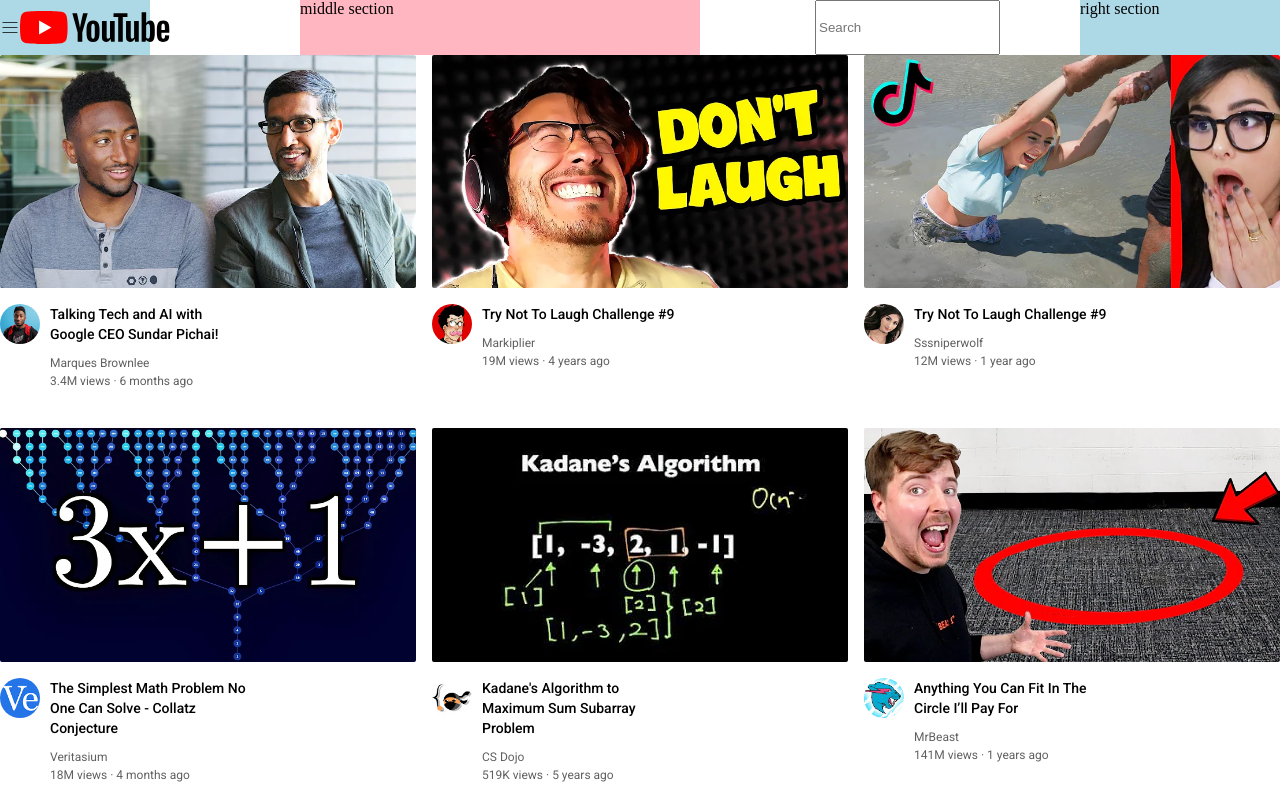
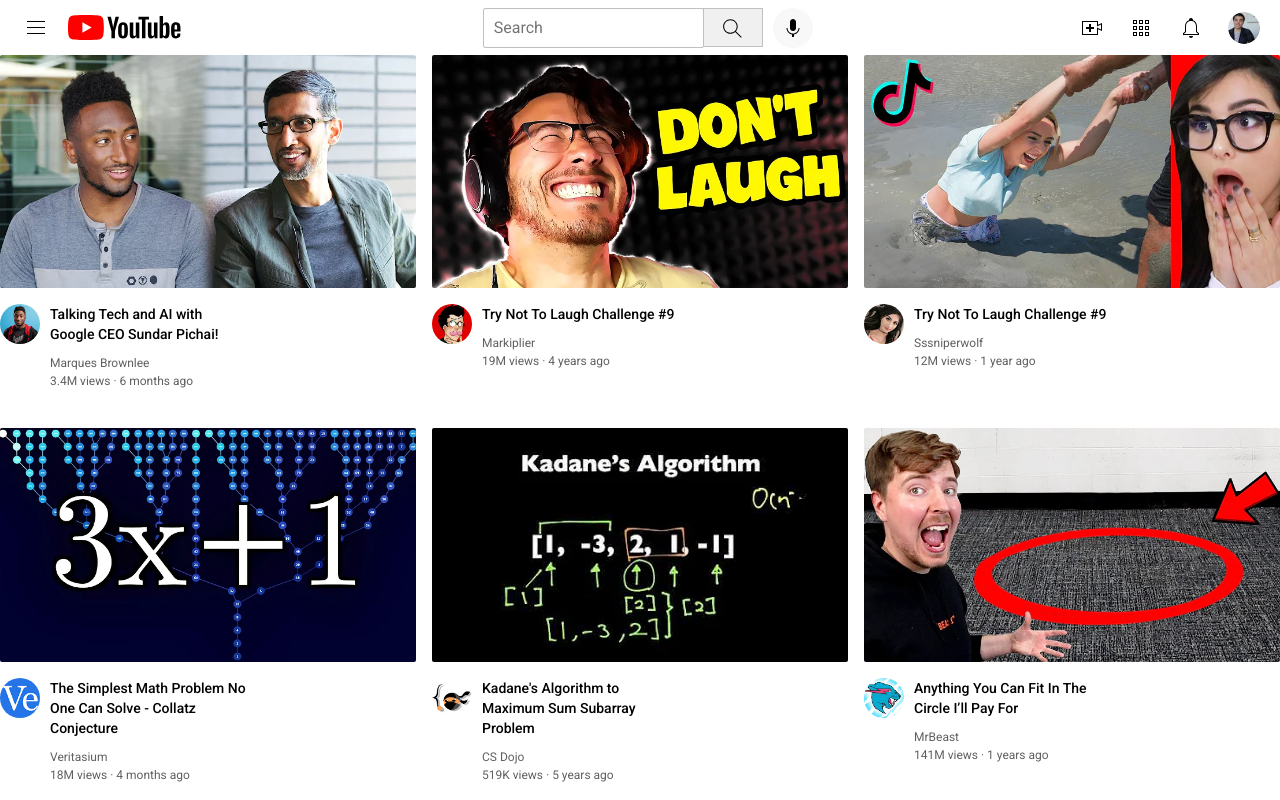
Before and after one commit to RishiGupta-05/youtube-clone, a plain HTML site: page index.html in a window 1280 px wide. Drawn offline with Linux system fonts and the light colour scheme.

Commit message:
flex bar completed

```diff
--- a/index.html
+++ b/index.html
@@ -13,14 +13,30 @@
 
 
     <body>
-        <div class="header">
+        <div class="header" >
+
             <div class="left-section">
                 <img class="hamburger-menu" src="icons/hamburger-menu.svg" alt="">
-                <img class="youtuber-logo" src="icons/youtube-logo.svg" alt="">
+                <img class="youtube-logo" src="icons/youtube-logo.svg" alt="">
             </div>
-            <div class="middle-section">middle section</div>
-            <input type="text" placeholder="Search" class="search-bar">
-            <div class="right-section">right section</div>
+
+            <div class="middle-section"><input type="text" placeholder="Search" class="search-bar">
+                <button class="search-button">
+                    <img src="icons/search.svg" class="search-icon" alt="">
+                </button>
+
+                <button class="voice-search-button">
+                    <img src="icons/voice-search-icon.svg" class="voice-search-icon">
+                </button>
+
+        </div>
+
+            <div class="right-section">
+                <img class="upload-icon" src="icons/upload.svg" alt="">
+                <img class="youtube-apps-icon"  src="icons/youtube-apps.svg" alt="">
+                <img class="notifications-icon" src="icons/notifications.svg" alt="">
+                <img class="current-user-picture" src="channel-pictures/my-channel.jpeg" alt="">
+            </div>
 
         </div>
 
--- a/styles/header.css
+++ b/styles/header.css
@@ -1,34 +1,102 @@
-.header{
+.header {
     height: 55px;
-
     display: flex;
     flex-direction: row;
     justify-content: space-between;
 }
 
-.left-section{
-    background-color: lightblue;
-    width: 150px;
+.left-section {
     align-items: center;
     display: flex;
 }
 
-.left-section img{}
-
-.hamburger-menu{
-    height: 20px;
-
+.search-bar::placeholder {
+    font-family: Roboto, Arial;
+    font-size: 16px;
 }
 
-.middle-section{
-    background-color: lightpink;
+.search-bar {
     flex: 1;
+    min-width: 0;
+    height: 36px;
+    padding-left: 10px;
+    font-size: 16px;
+    border-width: 1px;
+    border-color: rgb(192, 192, 192);
+    border-style: solid;
+    border-radius: 2px;
+}
+
+
+.search-button {
+    height: 39px;
+    width: 60px;
+    background-color: rgb(240, 240, 240);
+    border-width: 1px;
+    border-style: solid;
+    border-color: rgb(192, 192, 192);
+    margin-right: 10px;
+    margin-left: -1px;
+}
+
+.search-icon {
+    height: 25px;
+    margin-top: 4px;
+}
+
+.voice-search-icon {
+    height: 24px;
+    margin-top: 4px;
+}
+
+.voice-search-button {
+    height: 40px;
+    width: 40px;
+    border-radius: 20px;
+    border: none;
+    background-color: rgb(248, 248, 248);
+}
+
+.hamburger-menu {
+    height: 24px;
+    margin-left: 24px;
+    margin-right: 20px;
+}
+
+.youtube-logo {
+    height: 25px;
+}
+
+.middle-section {
+    display: flex;
+    align-items: center;
     margin-left: 70px;
     margin-right: 35px;
     max-width: 400px;
 }
 
-.right-section{
-    background-color: lightblue;
-    width: 200px;
+.right-section {
+    width: 180px;
+    margin-right: 20px;
+    display: flex;
+    align-items: center;
+    justify-content: space-between;
+    flex-shrink: 0;
 }
+
+.upload-icon {
+    height: 24px;
+}
+
+.youtube-apps-icon {
+    height: 24px;
+}
+
+.notifications-icon {
+    height: 24px;
+}
+
+.current-user-picture {
+    height: 32px;
+    border-radius: 16px;
+}
```
